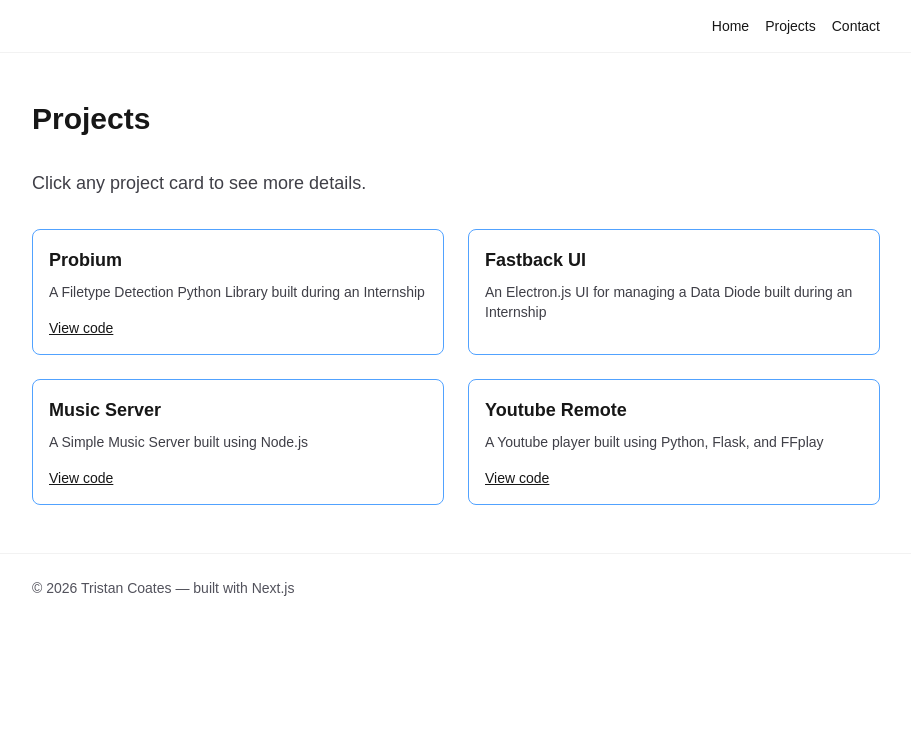
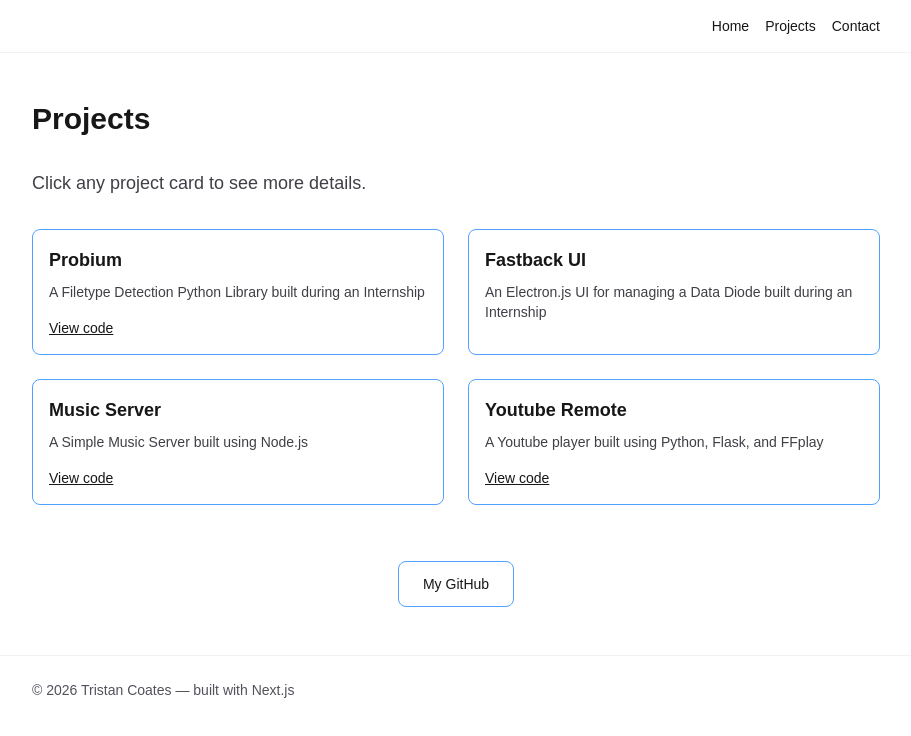
Before and after one commit to tncoates/portfolio, a Next.js app: page /projects in a window 1280 px wide. Shown: the top 736 px of the page, without its empty margins (184-1095 px from the left). Built offline with nearby package versions, Linux system fonts and the light colour scheme.

Commit message:
new linkys

```diff
--- a/app/projects/page.tsx
+++ b/app/projects/page.tsx
@@ -232,6 +232,22 @@ export default function ProjectsPage() {
 
       {/* Modal */}
       {open && <Modal project={open} onClose={() => setOpen(null)} />}
+
+        {/* LINKS */}
+        <div className="md:col-span-2 flex justify-center gap-6 pt-6">
+            <a
+              href="https://github.com/tncoates"
+              target="_blank"
+              rel="noopener noreferrer"
+              className="rounded-lg border border-blue-400 px-6 py-3
+                        text-sm font-medium
+                        hover:bg-blue-50 dark:hover:bg-zinc-800
+                        transition"
+            >
+              My GitHub
+            </a>
+
+        </div>
     </section>
   );
 }
```
